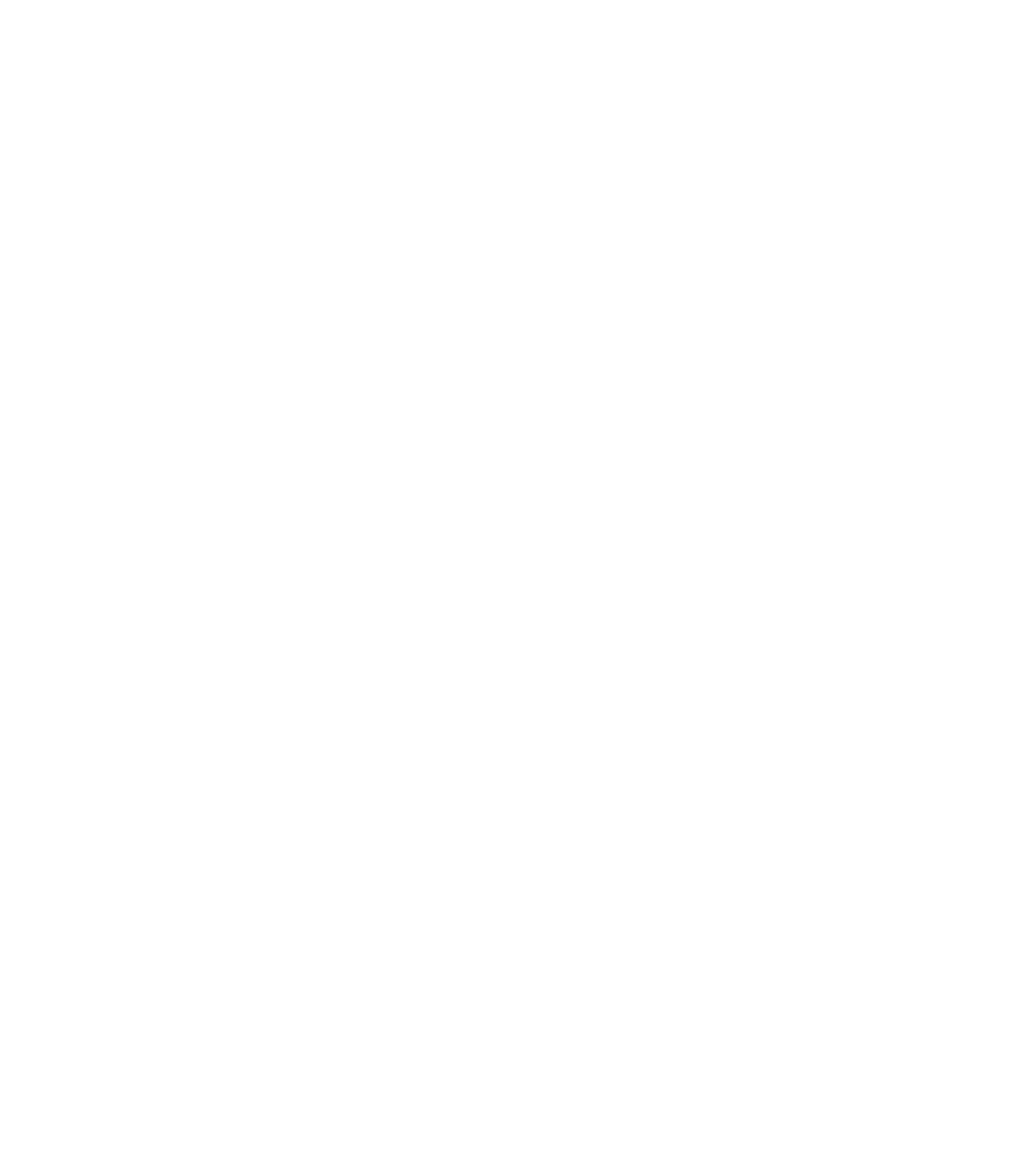
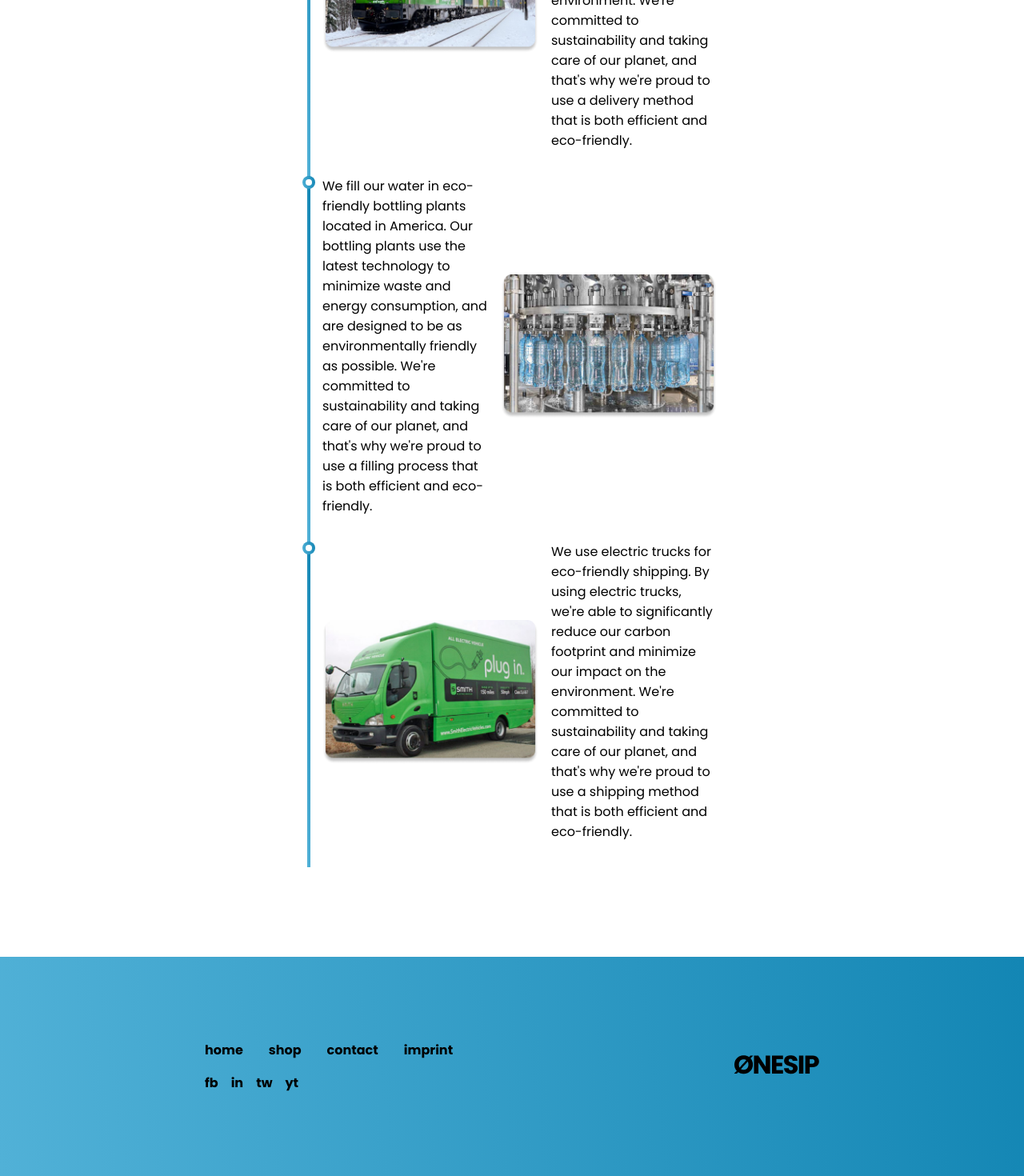
Before and after one commit to raphaelpeuckert/onesip, a React (Create React App) app: page / in a window 1280 px wide. Shown: the part 2053-3523 px from the top of the page at 80% size. Before the commit the page ends 1378 px from the top, so only its background shows below. Built offline with nearby package versions, Linux system fonts and the light colour scheme.

Commit message:
desktop homepage done, except icons

```diff
--- a/src/App.js
+++ b/src/App.js
@@ -15,6 +15,7 @@
           <Route index element={<Home />} />
           <Route path="shop" element={<Shop />} />
           <Route path="contact" element={<Contact />} />
+          <Route path="imprint" element={<Contact />} />
           <Route path="*" element={<NoPage />} />
         </Route>
       </Routes>
--- /dev/null
+++ b/src/components/Footer.jsx
@@ -0,0 +1,42 @@
+import React from 'react';
+import { Link } from "react-router-dom";
+import logo from '../assets/logos/logo.png';
+
+export default function Footer() {
+
+    return (
+        <footer>
+            <div className='footer--links-container'>
+                <ul className='footer--links-local'>
+                    <li>
+                        <Link to="/">home</Link>
+                    </li>
+                    <li>
+                        <Link to="/shop">shop</Link>
+                    </li>
+                    <li>
+                        <Link to="/contact">contact</Link>
+                    </li>
+                    <li>
+                        <Link to="/imprint">imprint</Link>
+                    </li>
+                </ul>
+                <ul className='footer--links-global'>
+                    <li>
+                        <Link to="https://www.facebook.com" target='_blank'>fb</Link>
+                    </li>
+                    <li>
+                        <Link to="https://www.instagram.com" target='_blank'>in</Link>
+                    </li>
+                    <li>
+                        <Link to="https://www.twitter.com" target='_blank'>tw</Link>
+                    </li>
+                    <li>
+                        <Link to="https://www.youtube.com" target='_blank'>yt</Link>
+                    </li>
+                </ul>
+            </div>
+            <Link to="/"><img src={logo} alt="" className="logo" /></Link>
+        </footer>
+    )
+}
--- a/src/pages/Home.jsx
+++ b/src/pages/Home.jsx
@@ -16,10 +16,28 @@
             <section className="home--info">
                 <h4>How does our water come to you?</h4>
                 <div className="home--info-timeline">
-                    <div className="timeline-component"><div className="timeline-dot"></div></div>
+                    <div className="timeline-component"></div>
+                    <div className="timeline-content" id='first-timeline-content'></div>
+
+                    <div className="timeline-component"><div className="timeline-dot-out"><div className="timeline-dot-in"></div></div></div>
                     <div className="timeline-content">
                         <p>We source our water from Puerto Williams, located in the Patagonia region of Chile, where some of the purest water in the world can be found. Our water comes from melted snow and glacier runoff, and is carefully monitored and purified to ensure the highest standards of purity and quality. By sourcing our water from one of the cleanest and purest regions in the world, we're able to deliver a product that you can feel good about drinking.</p>
                         <img src={require('../assets/images/timeline-image-1.png')} alt="" />
+                    </div>
+                    <div className="timeline-component"><div className="timeline-dot-out"><div className="timeline-dot-in"></div></div></div>
+                    <div className="timeline-content">
+                        <img src={require('../assets/images/timeline-image-2.png')} alt="" />
+                        <p>We choose to receive our water by train, as it is the most environmentally friendly way to transport it. By using trains, we're able to significantly reduce our carbon footprint and minimize our impact on the environment. We're committed to sustainability and taking care of our planet, and that's why we're proud to use a delivery method that is both efficient and eco-friendly.</p>
+                    </div>
+                    <div className="timeline-component"><div className="timeline-dot-out"><div className="timeline-dot-in"></div></div></div>
+                    <div className="timeline-content">
+                        <p>We fill our water in eco-friendly bottling plants located in America. Our bottling plants use the latest technology to minimize waste and energy consumption, and are designed to be as environmentally friendly as possible. We're committed to sustainability and taking care of our planet, and that's why we're proud to use a filling process that is both efficient and eco-friendly.</p>
+                        <img src={require('../assets/images/timeline-image-3.png')} alt="" />
+                    </div>
+                    <div className="timeline-component"><div className="timeline-dot-out"><div className="timeline-dot-in"></div></div></div>
+                    <div className="timeline-content">
+                        <img src={require('../assets/images/timeline-image-4.png')} alt="" />
+                        <p>We use electric trucks for eco-friendly shipping. By using electric trucks, we're able to significantly reduce our carbon footprint and minimize our impact on the environment. We're committed to sustainability and taking care of our planet, and that's why we're proud to use a shipping method that is both efficient and eco-friendly.</p>
                     </div>
                 </div>
             </section>
--- a/src/pages/Layout.jsx
+++ b/src/pages/Layout.jsx
@@ -1,12 +1,14 @@
 import React from "react";
 import { Outlet } from "react-router-dom";
 import Navbar from "../components/Navbar";
+import Footer from "../components/Footer";
 
 export default function Layout() {
     return (
         <>
             <Navbar path={window.location.pathname}/>
             <Outlet/>
+            <Footer/>
         </>
     )
 }
--- a/src/styles/style.css
+++ b/src/styles/style.css
@@ -74,6 +74,44 @@
 /*  HEADER STYLES END  */
 
 
+
+/*  FOOTER STYLES START  */
+
+footer {
+    display: flex;
+    margin-top: 112px;
+    padding: 88px 256px;
+    background: var(--brand-gradient);
+    box-sizing: border-box;
+    align-items: center;
+    justify-content: space-between;
+}
+
+footer a {
+    text-decoration: none;
+    color: black;
+}
+
+.footer--links-container ul {
+    padding: 0;
+    list-style: none;
+    display: flex;
+    font-size: var(--p);
+    font-weight: 700;
+}
+
+.footer--links-local {
+    gap: 32px;
+}
+
+.footer--links-global {
+    gap: 16px;
+}
+
+/*  FOOTER STYLES END  */
+
+
+
 /*  HOME STYLE START  */
 
 .home--hero {
@@ -144,20 +182,79 @@
 
 
 
+.home--info {
+    padding-inline: var(--content-padding);
+    margin-top: var(--section-padding-outside);
+}
+
+.home--info h4 {
+    font-size: var(--h4);
+    margin: 0;
+}
+
 .home--info-timeline {
     display: grid;
     grid-template-columns: 3px 1fr;
+    column-gap: 16px;
+    margin-top: 16px;
+}
+
+.timeline-component:first-of-type {
+    max-height: 16px;
+}
+
+#first-timeline-content {
+    margin-bottom: 16px;
 }
 
 .timeline-component {
     height: 100%;
     width: 4px;
     display: block;
-    background-color: blue;
+    background: var(--brand-gradient);
+    position: relative;
+}
+
+.timeline-dot-out {
+    width: 16px;
+    height: 16px;
+    display: block;
+    background: var(--brand-gradient);
+    position: absolute;
+    border-radius: 50%;
+    transform: translateX(-50%);
+    top: 0;
+    left: 50%;
+    box-sizing: border-box;
+    display: grid;
+    place-items: center;
+}
+
+.timeline-dot-in {
+    width: 8px;
+    height: 8px;
+    display: block;
+    background-color: var(--white);
+    box-sizing: border-box;
+    border-radius: 50%;
 }
 
 .timeline-content {
     display: flex;
+    align-items: center;
+    gap: 16px;
+    margin-bottom: 32px;
+}
+
+.timeline-content p {
+    font-size: var(--p);
+    margin: 0;
+}
+
+.timeline-content img {
+    aspect-ratio: 3 / 2;
+    box-sizing: border-box;
+    max-height: 180px;
 }
 
 /*  HOME STYLE END  */
```
